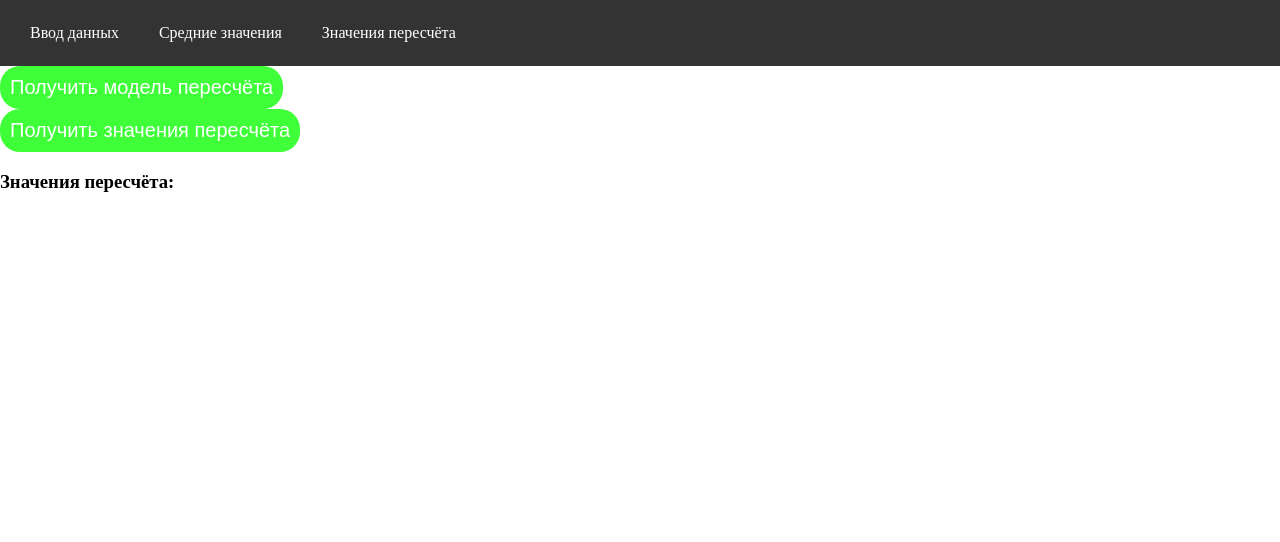
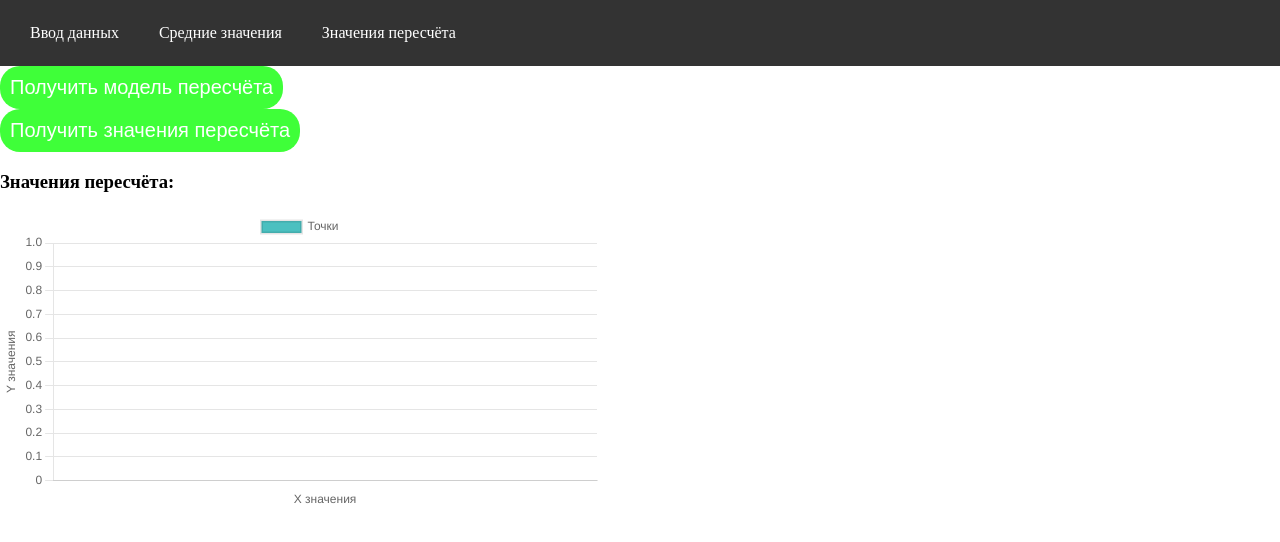
Before and after one commit to Mikhaello1/borovikov, a React (Vite) app: page /recalc in a window 1280 px wide. Shown: the top 542 px of the page. Built offline with nearby package versions, Linux system fonts and the light colour scheme.

Commit message:
charts added

```diff
--- a/package.json
+++ b/package.json
@@ -13,10 +13,12 @@
   "dependencies": {
     "@electron/remote": "^2.1.2",
     "@reduxjs/toolkit": "^2.5.1",
+    "chart.js": "^4.4.8",
     "math": "^0.0.3",
     "mathjs": "^14.2.0",
     "numeric": "^1.2.6",
     "react": "^18.3.1",
+    "react-chartjs-2": "^5.3.0",
     "react-dom": "^18.3.1",
     "react-redux": "^9.2.0",
     "react-router": "^7.1.5",
--- /dev/null
+++ b/src/components/Graphic.jsx
@@ -0,0 +1,47 @@
+// ScatterPlot.js
+import React, { memo } from 'react';
+import { Line, Scatter } from 'react-chartjs-2';
+import { Chart as ChartJS, CategoryScale, LinearScale, PointElement, Tooltip, Legend, LineElement } from 'chart.js';
+
+// Регистрация необходимых компонентов
+ChartJS.register(CategoryScale, LinearScale, PointElement, Tooltip, Legend, LineElement);
+
+export const ScatterPlot = ({ xData, yData, style }) => {
+    // Подготовка данных для графика
+    const data = {
+        labels: xData,
+        datasets: [
+            {
+                label: 'Точки',
+                data: yData,
+                backgroundColor: 'rgba(75, 192, 192, 1)',
+                fill: false,
+                tension: 0.2
+            },
+        ],
+    };
+
+    const options = {
+        responsive: true,
+        scales: {
+            x: {
+                title: {
+                    display: true,
+                    text: 'X значения',
+                },
+            },
+            y: {
+                title: {
+                    display: true,
+                    text: 'Y значения',
+                },
+            },
+        },
+    };
+
+    return (
+        <div style={style}>
+            <Line data={data} options={options} />
+        </div>
+    );
+};
--- a/src/helpers/findBestModel.js
+++ b/src/helpers/findBestModel.js
@@ -4,6 +4,7 @@ import transformPoints from "./transformPoints";
 export const findBestModel = (xValues, yValues) => {
 
     const data = transformPoints(xValues, yValues)
+
 
 
     const models = {
@@ -14,7 +15,10 @@ export const findBestModel = (xValues, yValues) => {
         power: regression.power(data)
     };
 
+
+
     const bestModel = Object.entries(models).reduce((best, current) => {
+
         return current[1].r2 > best[1].r2 ? current : best;
     });
 
--- a/src/helpers/functionModels.js
+++ b/src/helpers/functionModels.js
@@ -2,9 +2,9 @@
 
 
 export const functionModels = {
-    linear: (_, b, c, x) => b * x + c,
+    linear: (b, c, x) => b * x + c,
     quadratic: (a, b, c, x) => a * x ** 2 + b * x + c,
-    exponential: (a, b, _, x) => a * Math.exp(b*x),
-    logarythmic: (a, _, c, x) => a * Math.log(x) + c,
-    power: (a, b, _, x) => a * Math.pow(x, b)
+    exponential: (a, b, x) => a * Math.exp(b*x),
+    logarithmic: (c, a, x) => a * Math.log(x) + c,
+    power: (a, b, x) => a * Math.pow(x, b)
 }
--- a/src/helpers/recalcModel.js
+++ b/src/helpers/recalcModel.js
@@ -8,10 +8,13 @@ export default function recalcModel(workTimeData, workTimeAverages, factorValues
 
     const inverseTMathModel = findBestModel(workTimeAverages, workTimeData)
     console.log(inverseTMathModel)
+    console.log(factorAverages)
     let newTimeData = factorAverages.map(value => {
         return functionModels[inverseTMathModel.type](...inverseTMathModel.equation, value)
     })
+
     newTimeData.forEach(el => roundNum(el))
+    console.log(newTimeData)
 
     return findBestModel(newTimeData, factorValues)
 
--- a/src/helpers/recalcValues.js
+++ b/src/helpers/recalcValues.js
@@ -2,20 +2,19 @@ import { functionModels } from "./functionModels"
 
 
 function getFunctionModel(type){
-    console.log(functionModels[type])
+
     return functionModels[type]
 }
 
 export default function recalcValues(tValues, recalcModel, XYModel){
-    console.log(functionModels)
-    console.log(getFunctionModel(recalcModel))
+    console.log(recalcModel)
+    let recalcedFactorValues = tValues.map(value => getFunctionModel(recalcModel.type)(...recalcModel.equation, value))
+    console.log(tValues)
+    console.log(recalcedFactorValues)
+    let recalcedYParamValues = recalcedFactorValues.map(value => getFunctionModel(XYModel.type)(...XYModel.equation, value))
 
-    // let recalcFactorValues = tValues.map(value => getFunctionModel(recalcModel.type)(recalcModel.a, recalcModel.b, recalcModel.c, value).toFixed(3))
-
-    // let recalcYParamValues = recalcFactorValues.map(value => getFunctionModel(XYModel.type)(XYModel.a, XYModel.b, XYModel.c, value).toFixed(3))
-
-    return{
-        // recalcFactorValues,
-        // recalcYParamValues
+    return {
+        recalcedFactorValues,
+        recalcedYParamValues
     }
 }
--- a/src/pages/Recalc.jsx
+++ b/src/pages/Recalc.jsx
@@ -7,6 +7,10 @@ import { setRecalcedAverages } from "../redux/slices/avgValuesSlice";
 import recalcValues from "../helpers/recalcValues";
 import AvgValuesTable from "./AvgValuesTable";
 import { Table } from "../components/Table";
+import { setRecalcedValues } from "../redux/slices/recalcedValuesSlice";
+import { findBestModel } from "../helpers/findBestModel";
+import { functionModels } from "../helpers/functionModels";
+import { ScatterPlot } from "../components/Graphic";
 
 export default function Recalc(){
 
@@ -16,25 +20,21 @@ export default function Recalc(){
     const workTimeMathModel = useSelector(state => state.mathModels.workTimeMathModel)
     const workTimeAverages = useSelector(state => state.avgValuesData.workTimeAverages)
     const factorAverages = useSelector(state => state.avgValuesData.factorAverages)
-    const recalcedValues = useSelector(state => state.avgValuesData.recalcedAverages)
+    const { recalcedFactorValues, recalcedYParamValues } = useSelector(state => state.recalcedValues)
     const workTimeValues = useSelector(state => state.workTimeData.values)
     const factorValues = useSelector(state => state.factorData.values)
 
     const handleGetRecalcModel = () => {
-        console.log(workTimeValues, workTimeAverages)
-        recalcModel(workTimeValues, workTimeAverages, factorValues, factorAverages)
-        // dispatch(setRecalcMathModel(recalcModel(factorMathModel, workTimeMathModel)))
+        dispatch(setRecalcMathModel(recalcModel(workTimeValues, workTimeAverages, factorValues, factorAverages)))
     }
 
     const handleGetRecalcValues = () => {
+        dispatch(setRecalcedValues(recalcValues(workTimeValues, recalcMathModel, factorMathModel)))
+    }
 
 
-        // console.log(setRecalcedAverages(recalcValues(workTimeValues, recalcMathModel, factorMathModel)))
+    return(
 
-        // dispatch(setRecalcedAverages(recalcValues(workTimeValues, recalcMathModel, factorMathModel)))
-    }
-
-    return(
         <div>
             <MyButton
                 text={"Получить модель пересчёта"}
@@ -48,7 +48,10 @@ export default function Recalc(){
                 text={"Получить значения пересчёта"}
                 onClick={handleGetRecalcValues}/>
             <h3>Значения пересчёта:</h3>
-            {/* <Table /> */}
+            {recalcedYParamValues.length ? <Table averages={recalcedYParamValues} factorName={'I'} factorData={recalcedFactorValues}/> : null}
+
+            <ScatterPlot xData={recalcedFactorValues} yData={recalcedYParamValues} style={{height: "300px"}}/>
+
         </div>
     )
 }
--- a/src/redux/slices/avgValuesSlice.js
+++ b/src/redux/slices/avgValuesSlice.js
@@ -5,7 +5,6 @@ import { createSlice } from "@reduxjs/toolkit"
 const initialState = {
     factorAverages: [],
     workTimeAverages: [],
-    recalcedAverages: []
 }
 
 const avgValuesSlice = createSlice({
--- /dev/null
+++ b/src/redux/slices/recalcedValuesSlice.js
@@ -0,0 +1,24 @@
+
+import { createSlice } from "@reduxjs/toolkit"
+
+
+const initialState = {
+    recalcedFactorValues: [],
+    recalcedYParamValues: []
+}
+
+const recalcedValuesSlice = createSlice({
+    name: "recalcedValues",
+    initialState,
+    reducers: {
+        setRecalcedValues: (state, action) => {
+            const {recalcedFactorValues, recalcedYParamValues} = action.payload;
+
+            if(recalcedFactorValues.length) state.recalcedFactorValues = recalcedFactorValues;
+            if(recalcedYParamValues.length) state.recalcedYParamValues = recalcedYParamValues;
+        }
+    }
+})
+
+export const { setRecalcedValues } = recalcedValuesSlice.actions;
+export default recalcedValuesSlice.reducer;
--- a/src/redux/store.js
+++ b/src/redux/store.js
@@ -4,6 +4,7 @@ import workTimeValuesReducer from './slices/importedDataSlices/workTimeValuesSli
 import paramValuesReducer from './slices/importedDataSlices/paramValuesSlice.js'
 import avgValuesReducer from './slices/avgValuesSlice.js'
 import mathModelsReducer from './slices/mathModelsSlice.js'
+import recalcedValuesReducer from './slices/recalcedValuesSlice.js'
 
 
 export const store = configureStore({
@@ -12,7 +13,8 @@ export const store = configureStore({
     workTimeData: workTimeValuesReducer,
     paramData: paramValuesReducer,
     avgValuesData: avgValuesReducer,
-    mathModels: mathModelsReducer
+    mathModels: mathModelsReducer,
+    recalcedValues: recalcedValuesReducer
   },
   middleware: (getDefaultMiddleware) =>
     getDefaultMiddleware({
```
Also changed, not shown: test.js (deleted, +0 -16 lines), 1 other file (tests, documents, lock files or other folders).
